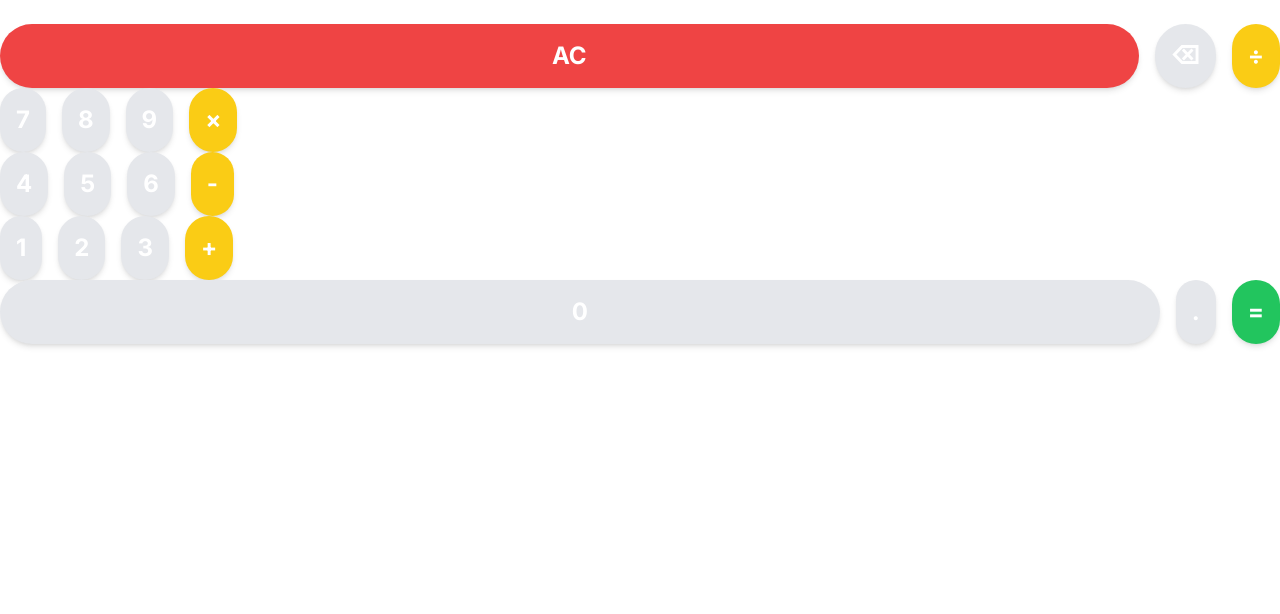
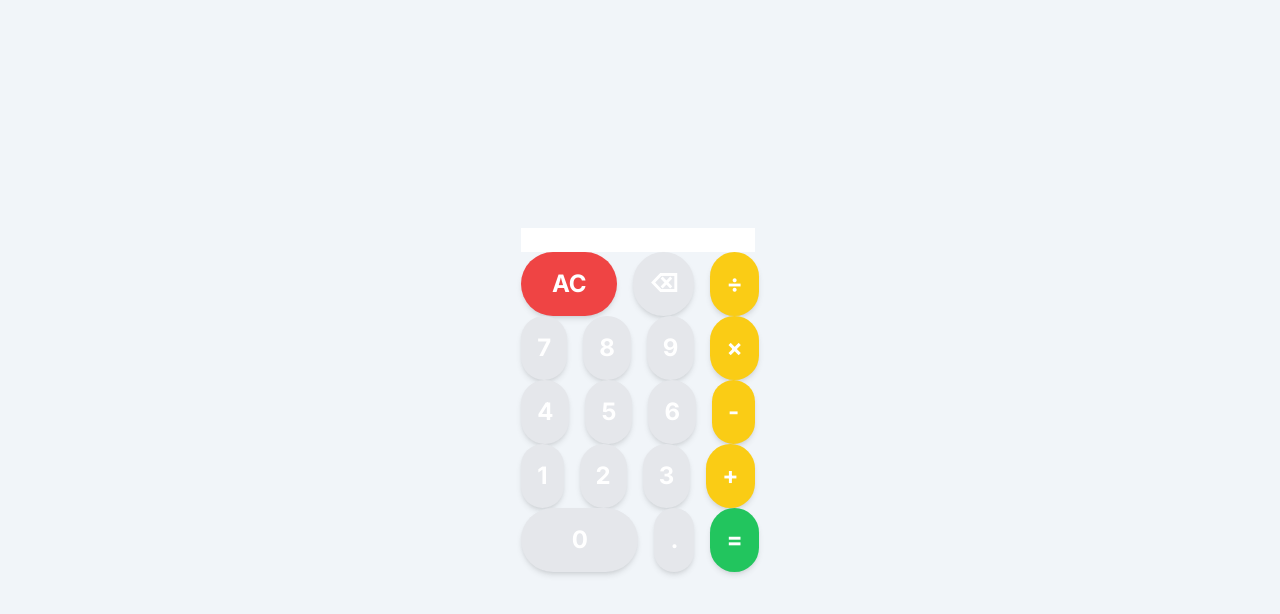
Before and after one commit to JoseEduardoHG/react-calculator, a Next.js app: page / in a window 1280 px wide. Shown: the top 614 px of the page. Built offline with nearby package versions, Linux system fonts and the light colour scheme.

Commit message:
feat: add styles for Home page

```diff
--- a/src/app/page.tsx
+++ b/src/app/page.tsx
@@ -2,8 +2,8 @@ import Calculator from '@/components/Calculator';
 
 export default function Home() {
   return (
-    <div>
+    <section className='container bg-slate-100 flex justify-center items-center min-h-screen w-full p-4'>
       <Calculator />
-    </div>
+    </section>
   );
 }
```
